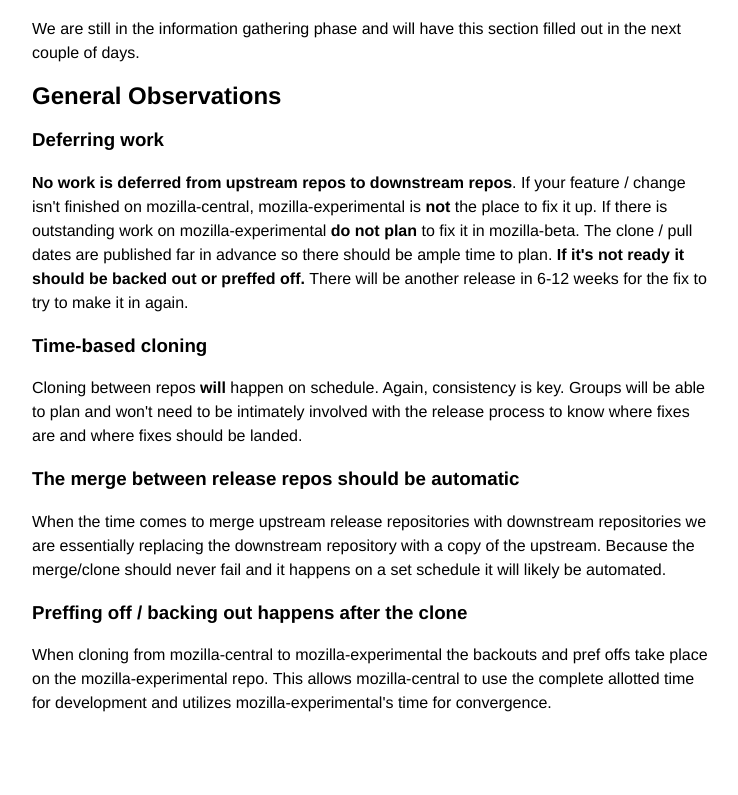
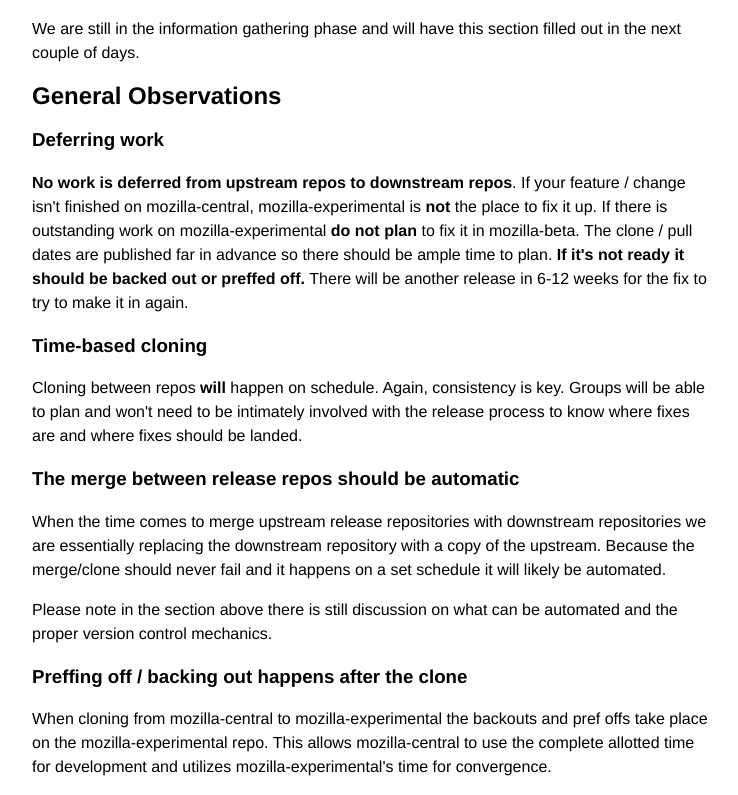
Before and after one commit to mozilla/process-releases, a plain HTML site: page draft/development_specifics/index.html in a window 1280 px wide. Shown: the part 9681-10476 px from the top of the page, without its empty margins (266-1004 px from the left). Before the commit the page ends 10412 px from the top, so only its background shows below. Drawn offline with Linux system fonts and the light colour scheme.

Commit message:
Mention that the automation and specifics are still in flux

```diff
--- a/draft/development_specifics/index.html
+++ b/draft/development_specifics/index.html
@@ -606,6 +606,10 @@
             repository with a copy of the upstream. Because the
             merge/clone should never fail and it happens on a set schedule it
             will likely be automated.
+        </p>
+        <p>Please note in the section above there is still discussion on
+        what can be automated and the proper version control mechanics.
+        </p>
         <h3>Preffing off / backing out happens after the clone</h3>
         <p>
            When cloning from mozilla-central to mozilla-experimental
```
Lines whose indentation alone changed are shown as unchanged.
